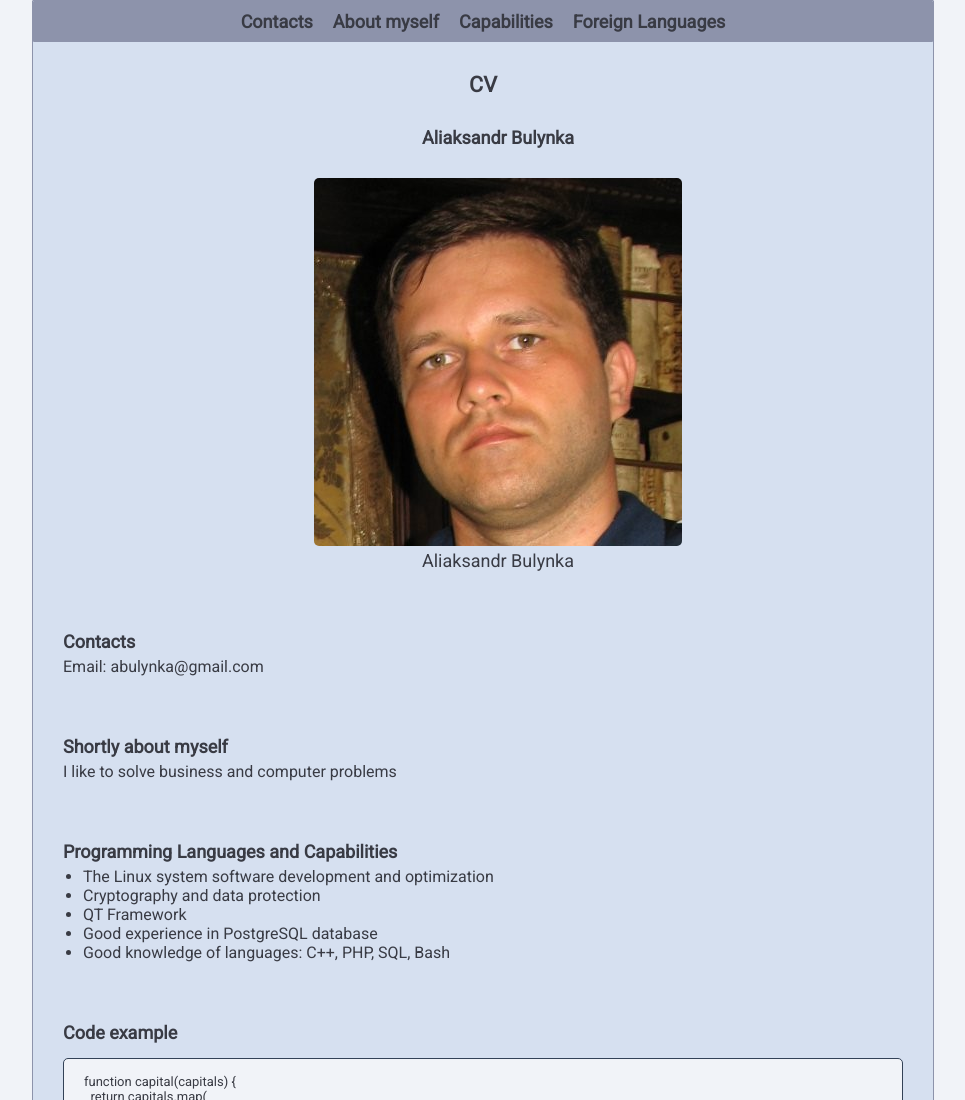
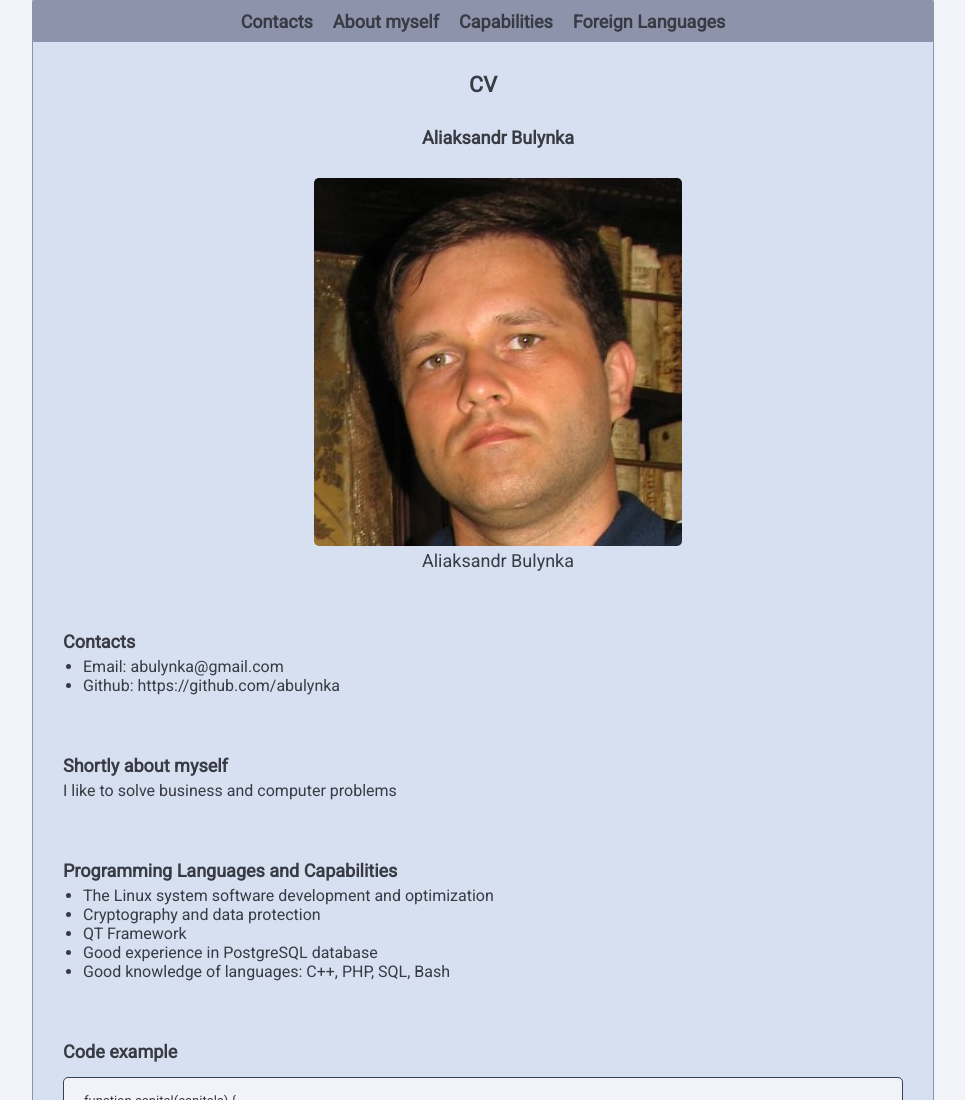
Before and after one commit to abulynka/rsschool-cv, a website: page index.html in a window 1280 px wide. Shown: the top 1100 px of the page, without its empty margins (157-1122 px from the left). Drawn offline with Linux system fonts and the light colour scheme.

Commit message:
feat: add github

```diff
--- a/index.html
+++ b/index.html
@@ -31,7 +31,10 @@
       <section class="box">
         <h2 class="box__header" id="contacts">Contacts</h2>
         <div class="box__desc">
-          Email: abulynka@gmail.com
+          <ul class="list">
+            <li class="list__item">Email: abulynka@gmail.com</li>
+            <li class="list__item">Github: https://github.com/abulynka</li>
+          </ul>
         </div>
       </section>
 
```
